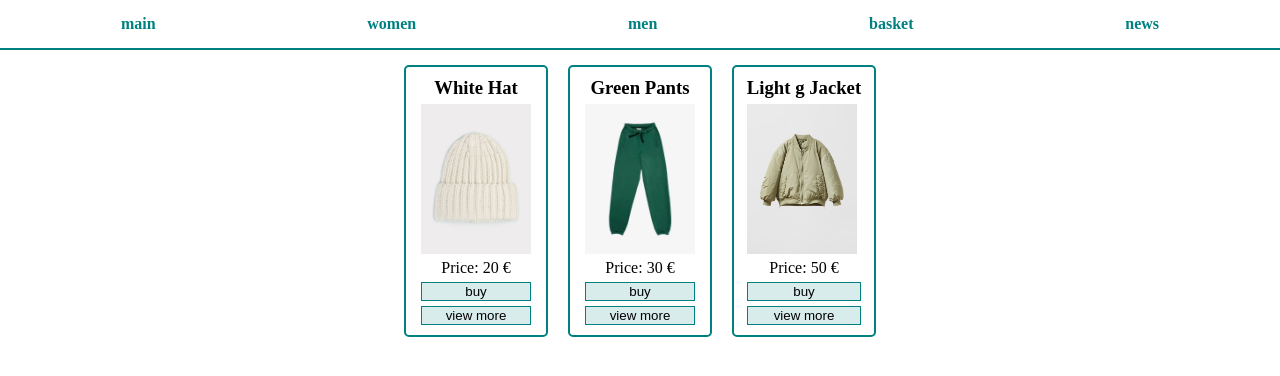
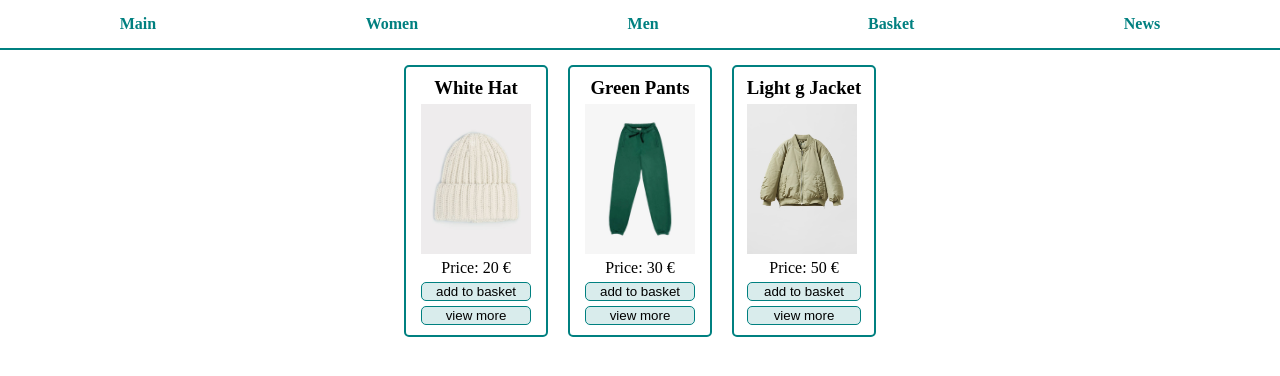
Before and after one commit to s-evgeniia/reactpp, a React (Create React App) app: page / in a window 1280 px wide. Shown: the top 376 px of the page. Built offline with nearby package versions, Linux system fonts and the light colour scheme.

Commit message:
add basket

```diff
--- a/public/css/style.css
+++ b/public/css/style.css
@@ -19,6 +19,8 @@ body {
 
     margin: 15px;
     padding: 0;
+
+    cursor: pointer;
 }
 
 /*Item Card Style*/
@@ -55,6 +57,8 @@ body {
 button {
     border: teal solid 1px;
     background-color: rgba(0, 128, 128, 0.15);
+    border-radius: 5px;
+    cursor: pointer;
 }
 
 /*Modal*/
@@ -64,6 +68,7 @@ button {
     bottom: 0;
     right: 0;
     left: 0;
+
     display: none;
     background: rgba(0,0,0,0.5)
 }
@@ -71,6 +76,7 @@ button {
 .modal.active {
     display: flex;
     justify-content: center;
+
     align-items: center;
 }
 
@@ -86,5 +92,46 @@ button {
     display: flex;
     justify-content: center;
     gap: 4px;
+
     margin-bottom: 20px;
 }
+
+/*Basket Item*/
+.basketItem {
+    border: teal solid 2px;
+    border-radius: 5px;
+
+    width: 500px;
+    margin: 5px;
+
+    display: flex;
+    justify-content: space-around;
+}
+
+.counter {
+    display: flex;
+    align-items: center;
+    gap: 5px;
+
+    width: 100px;
+}
+
+.price_counter {
+    width: 120px;
+    margin: auto;
+
+    display: grid;
+    justify-content: space-between;
+    text-align: center;
+    gap: 20px;
+}
+
+.price_counter p {
+    margin: 0;
+}
+
+/*Basket*/
+.basket {
+    text-align: center;
+    margin: 10px;
+}
--- a/src/App.js
+++ b/src/App.js
@@ -3,23 +3,70 @@ import ItemsList from "./components/ItemsList";
 import React from "react";
 import {items} from "./data";
 import ItemPage from "./components/ItemPage";
+import Basket from "./components/Basket";
+import {AppRoute} from "./settings";
 
 function App() {
-    const [showItem, setShowItem] = React.useState([])
-    const [modal, setModal] = React.useState(false)
-
+    const [showItem, setShowItem] = React.useState([]);
+    const [modal, setModal] = React.useState(false);
+    const [basket, setBasket] = React.useState([]);
+    const [page, setPage] = React.useState(AppRoute.Main)
     const showMore = (item) => {
         setShowItem(item)
         setModal(true)
     }
+    const addToBasket = (item) => {
+        console.log(item)
+        setBasket([...basket, item])
+        console.log(basket)
+    }
+    const changePage = (id) => {
+        switch (id) {
+            case 'Basket':
+                return setPage(AppRoute.Basket)
+            case 'Main':
+                return setPage(AppRoute.Main)
+            default:
+                return setPage(AppRoute.Main)
+        }
+    }
+
+    const removeItem = (item) => {
+        setBasket(basket.filter(i => i.id !== item.id))
+        console.log(basket)
+    }
+
+    const getPage = (route) => {
+        switch (route) {
+            case AppRoute.Main:
+                return <>
+                    <ItemsList
+                        items={items}
+                        onShowItem={showMore}
+                        onBuyClick={addToBasket}
+                    />
+                    <ItemPage
+                        showItem={showItem}
+                        visible={modal}
+                        setVisible={setModal}
+                        onAddToBasket={addToBasket}
+                    />
+                    </>
+            case AppRoute.Basket:
+                return <>
+                        <Basket basket={basket} onRemove={removeItem}/>
+                    </>
+            default:
+                return null;
+        }
+    };
 
     return (
       <div>
-        <Navigation />
-        <ItemsList items={items} onShowItem={showMore}/>
-        <ItemPage showItem={showItem} visible={modal} setVisible={setModal}/>
+        <Navigation onChangePage={changePage}/>
+          {getPage(page)}
       </div>
   );
 }
 
-export default App;
+export default App
--- /dev/null
+++ b/src/components/Basket.jsx
@@ -0,0 +1,31 @@
+import React from 'react';
+import ItemInBasket from "./ItemInBasket";
+
+const Basket = ({basket, onRemove}) => {
+    if (!basket.length) {
+        return (
+            <h2 style={{textAlign: 'center', marginTop: '10px'}}>
+                Your basket is empty!
+            </h2>
+        )
+    }
+    return (
+        <div className="basket">
+            <h2>My Basket</h2>
+            {basket.map((item) => (
+                <ItemInBasket
+                    item={item}
+                    key={item.id-Math.random()}
+                    title={item.title}
+                    url={item.url}
+                    description={item.description}
+                    price={item.price}
+                    count={item.count}
+                    onRemove={onRemove}
+                />
+            ))}
+        </div>
+    );
+};
+
+export default Basket;
--- a/src/components/ItemCard.jsx
+++ b/src/components/ItemCard.jsx
@@ -1,16 +1,22 @@
 import React from 'react';
 
-const ItemCard = ({description, url, price, item, onShowItem}) => {
+const ItemCard = ({description, url, price, item, onShowItem, onBuyClick}) => {
 
     const showMore = (item) => {
         onShowItem(item)
     }
+
+    const addToBasket = (item) => {
+        const newItem = {...item, count: 1}
+        onBuyClick(newItem)
+    }
+
     return (
         <div className="item_card">
             <h3>{description}</h3>
             <img src={url} alt={description} height='150px' width='110px'/>
             <p>Price: {price} €</p>
-            <button type="button">buy</button>
+            <button onClick={() => addToBasket(item)} type="button">add to basket</button>
             <button onClick={() => showMore(item)} type="button">view more</button>
         </div>
     );
--- /dev/null
+++ b/src/components/ItemInBasket.jsx
@@ -0,0 +1,34 @@
+import React from 'react';
+
+const ItemInBasket = ({item, title, description, url, count, price, onRemove}) => {
+    const [counter, setCounter] = React.useState(count)
+
+    return (
+        <div className="basketItem">
+            <img src={url} width="90px" height="110px" alt={description}/>
+            <div style={{'width':'150px'}}>
+                <p>{title}</p>
+                <p>Price: {price} €</p>
+
+            </div>
+            <div className="counter">
+                <button
+                    type="button"
+                    onClick={() => setCounter(counter - 1)}
+                    disabled={counter === 1}
+                > - </button>
+                <p>{counter}</p>
+                <button
+                    type="button"
+                    onClick={() => setCounter(counter + 1)}
+                > + </button>
+            </div>
+            <div className="price_counter">
+                <button type="button" onClick={() => onRemove(item)}>delete</button>
+                <p>Total Price: <b>{price*counter} €</b></p>
+            </div>
+        </div>
+    );
+};
+
+export default ItemInBasket;
--- a/src/components/ItemPage.jsx
+++ b/src/components/ItemPage.jsx
@@ -1,7 +1,13 @@
 import React from 'react';
+import {TIMEOUT} from "../settings";
 
-const ItemPage = ({showItem, visible, setVisible}) => {
+const ItemPage = ({showItem, visible, setVisible, onAddToBasket}) => {
     const [count, setCount] = React.useState(1)
+    const addToBasket = (showItem, count) => {
+        const newItemsInBasket = {...showItem, count: count}
+        onAddToBasket(newItemsInBasket)
+        setTimeout(() => {setVisible(false)}, TIMEOUT)
+    }
     return (
         <div className={`modal ${visible ? 'active' : ''}`} onClick={() => setVisible(false) & setCount(1)}>
             <div  className="modalContent" onClick={(e) => e.stopPropagation()}>
@@ -10,11 +16,24 @@ const ItemPage = ({showItem, visible, setVisible}) => {
                    <p>{showItem.description}</p>
                    <p>Price: {showItem.price} €</p>
                    <div>
-                       <button type="button" onClick={() => setCount(count - 1)} disabled={count === 1}> - </button>
-                       <form onInput="null">{count} </form>
-                       <button type="button" onClick={() => setCount(count + 1)}> + </button>
+                       <button
+                           type="button"
+                           onClick={() => setCount(count - 1)}
+                           disabled={count === 1}
+                       > - </button>
+                       <form>{count} </form>
+                       <button
+                           type="button"
+                           onClick={() => setCount(count + 1)}
+                       > + </button>
                    </div>
-                   <button type="submit" >add to basket</button>
+                   <button
+                       type="button"
+                       onClick={() => addToBasket(showItem, count)}
+                       style={{'height': '25px', 'width': '130px'}}
+                   >
+                       add to basket
+                   </button>
             </div>
         </div>
     );
--- a/src/components/ItemsList.jsx
+++ b/src/components/ItemsList.jsx
@@ -1,8 +1,7 @@
 import React from 'react';
 import ItemCard from "./ItemCard";
-import ItemPage from "./ItemPage";
 
-const ItemsList = ({items, onShowItem}) => {
+const ItemsList = ({items, onShowItem, onBuyClick}) => {
 
     return (
         <div>
@@ -15,6 +14,7 @@ const ItemsList = ({items, onShowItem}) => {
                     price={item.price}
                     onShowItem={onShowItem}
                     item={item}
+                    onBuyClick={onBuyClick}
                 />))}
             </div>
 
--- a/src/components/Navigation.jsx
+++ b/src/components/Navigation.jsx
@@ -1,11 +1,14 @@
 import React from 'react';
 import {NAVIGATION} from "../settings";
 
-const Navigation = () => {
+const Navigation = ({onChangePage}) => {
+    const changePage = (id) => {
+        onChangePage(id)
+    }
     return (
         <nav className="navigation">
             <ul>
-                {NAVIGATION.map((i) => (<li key={i}>{i}</li>))}
+                {NAVIGATION.map(({id}) => (<li key={id} onClick={() => changePage(id)}>{id}</li>))}
             </ul>
         </nav>
     );
--- a/src/settings.js
+++ b/src/settings.js
@@ -1 +1,18 @@
-export const NAVIGATION = ['main', 'women', 'men', 'basket', 'news']
+export const NAVIGATION = [{
+    'id':'Main'
+}, {
+    'id':'Women'
+}, {
+    'id':'Men'
+}, {
+    'id':'Basket'
+}, {
+    'id':'News'
+}]
+
+export const TIMEOUT = 300;
+
+export const AppRoute = {
+    Main: 'main',
+    Basket: 'basket'
+}
```
